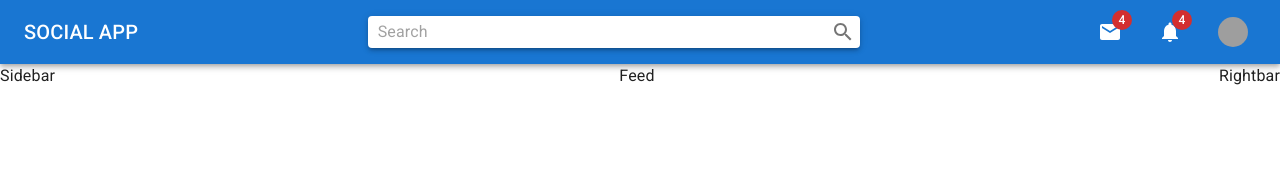
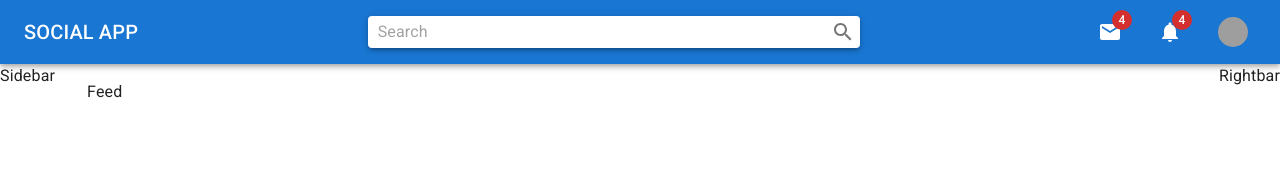
Before and after one commit to RealStankle/Social-Media-App, a React (Vite) app: page / in a window 1280 px wide. Shown: the top 170 px of the page. Built offline with nearby package versions, Linux system fonts and the light colour scheme; grey boxes are pictures that could not be loaded.

Commit message:
feat: initial adjustment for Feed component

```diff
--- a/src/components/Feed.jsx
+++ b/src/components/Feed.jsx
@@ -1,7 +1,8 @@
+import { Box } from '@mui/material';
 import React from 'react';
 
 const Feed = () => {
-  return <div>Feed</div>;
+  return <Box sx={{ flex: 4, p: { xs: 0, md: 2 } }}>Feed</Box>;
 };
 
 export default Feed;
```
